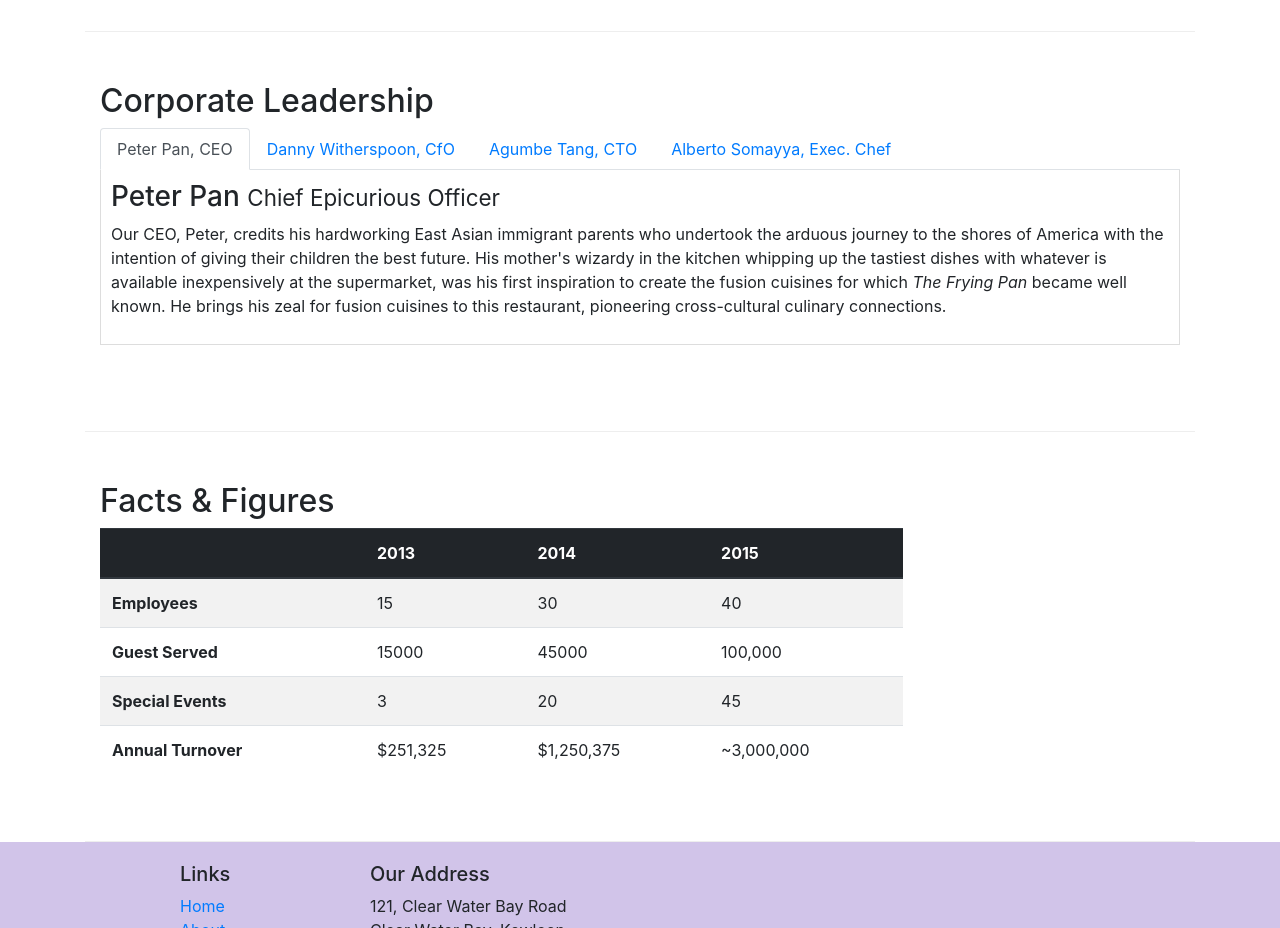
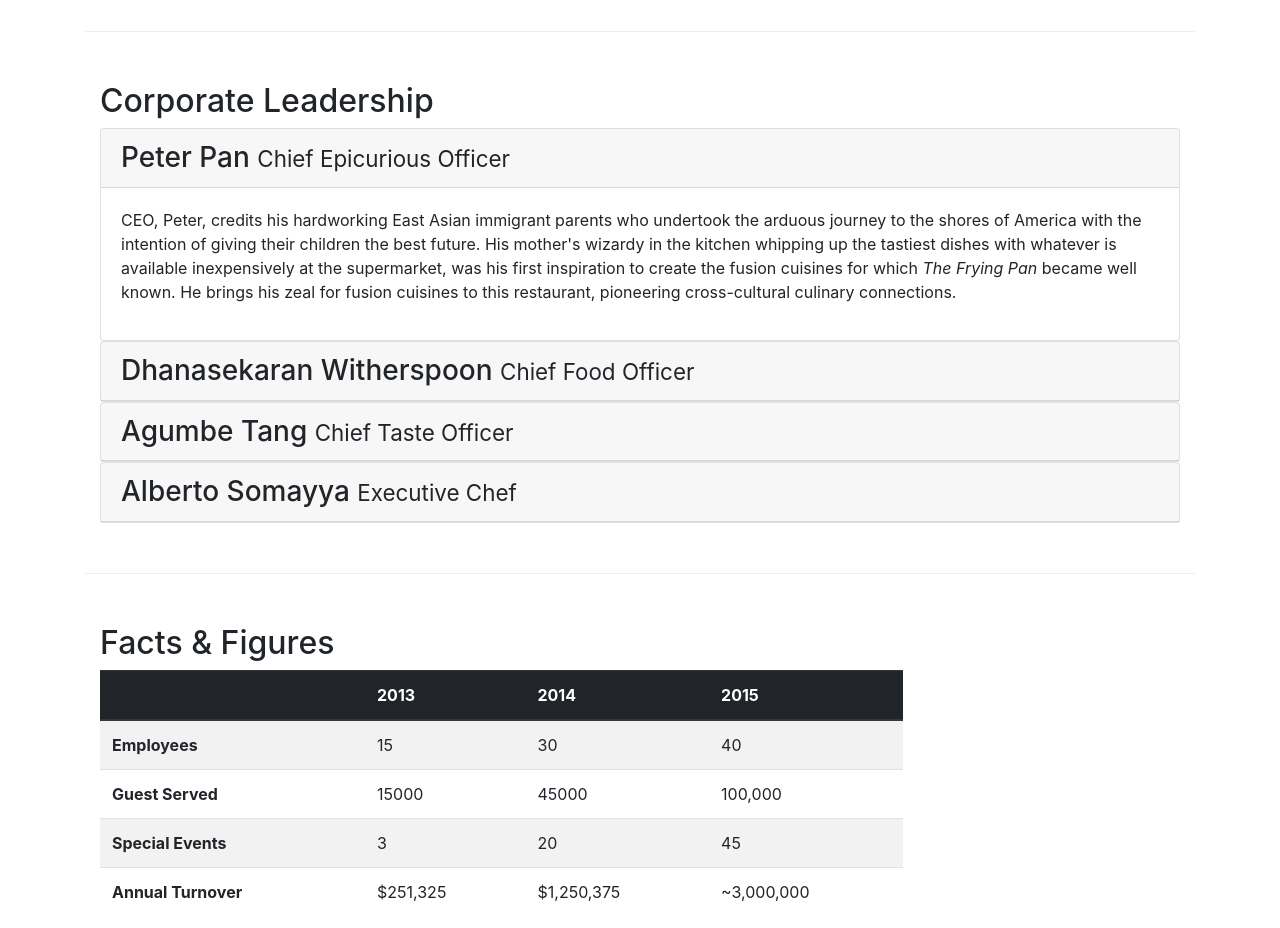
Before and after one commit to Harpreet1716/Bootstrap, a website: page aboutus.html in a window 1280 px wide. Shown: the part 940-1868 px from the top of the page. Drawn offline with nearby package versions, Linux system fonts and the light colour scheme.

Commit message:
Accordian

```diff
--- a/aboutus.html
+++ b/aboutus.html
@@ -101,36 +101,49 @@
             <div class="col-12">
                 <h2>Corporate Leadership</h2>
 
-                <ul class="nav nav-tabs">
-                    <li class="nav-item">
-                        <a class="nav-link active" href="#peter" role="tab" data-toggle="tab">Peter Pan, CEO</a>
-                    </li>
-                    <li class="nav-item">
-                        <a class="nav-link" href="#danny" role="tab" data-toggle="tab">Danny Witherspoon, CfO</a>
-                    </li>
-                    <li class="nav-item">
-                        <a class="nav-link" href="#agumbe" role="tab" data-toggle="tab">Agumbe Tang, CTO</a>
-                    </li>
-                    <li class="nav-item">
-                        <a class="nav-link" href="#alberto" role="tab" data-toggle="tab">Alberto Somayya, Exec. Chef</a>
-                    </li>
-                </ul>
-                <div class="tab-content">
-                    <div role="tabpanel" class="tab-pane fade show active" id="peter">
-                        <h3>Peter Pan <small>Chief Epicurious Officer</small></h3>
-                        <p class="d-none d-sm-block">Our CEO, Peter, credits his hardworking East Asian immigrant parents who undertook the arduous journey to the shores of America with the intention of giving their children the best future. His mother's wizardy in the kitchen whipping up the tastiest dishes with whatever is available inexpensively at the supermarket, was his first inspiration to create the fusion cuisines for which <em>The Frying Pan</em> became well known. He brings his zeal for fusion cuisines to this restaurant, pioneering cross-cultural culinary connections.</p>
+                <div id="accordian">
+                    <div class="card">
+                        <div class="card-header" role="tab" id="peterhead">
+                            <h3 class="mb-0"> <a data-toggle="collapse" data-target="#peter">Peter Pan <small>Chief Epicurious Officer</small></a></h3>
+                        </div>
+                        <div role="tabpanel" class="collapse show" id="peter" data-parent="#accordian">
+                            <div class="card-body">
+                                <p class="d-none d-sm-block">CEO, Peter, credits his hardworking East Asian immigrant parents who undertook the arduous journey to the shores of America with the intention of giving their children the best future. His mother's wizardy in the kitchen whipping up the tastiest dishes with whatever is available inexpensively at the supermarket, was his first inspiration to create the fusion cuisines for which <em>The Frying Pan</em> became well known. He brings his zeal for fusion cuisines to this restaurant, pioneering cross-cultural culinary connections.</p>
+                            </div>
+                        </div>
                     </div>
-                    <div role="tabpanel" class="tab-pane fade show" id="danny">
-                        <h3>Dhanasekaran Witherspoon <small>Chief Food Officer</small></h3>
-                        <p class="d-none d-sm-block">Our CFO, Danny, as he is affectionately referred to by his colleagues, comes from a long established family tradition in farming and produce. His experiences growing up on a farm in the Australian outback gave him great appreciation for varieties of food sources. As he puts it in his own words, <em>Everything that runs, wins, and everything that stays, pays!</em></p>
+
+                    <div class="card">
+                        <div class="card-header" role="tab" id="dannyhead">
+                            <h3 class="mb-0"> <a data-toggle="collapse" data-target="#danny">Dhanasekaran Witherspoon <small>Chief Food Officer</small></a></h3>
+                        </div>
+                        <div role="tabpanel" class="collapse" id="danny" data-parent="#accordian">
+                            <div class="card-body">
+                                <p class="d-none d-sm-block">Our CFO, Danny, as he is affectionately referred to by his colleagues, comes from a long established family tradition in farming and produce. His experiences growing up on a farm in the Australian outback gave him great appreciation for varieties of food sources. As he puts it in his own words, <em>Everything that runs, wins, and everything that stays, pays!</em></p>
+                            </div>
+                        </div>
                     </div>
-                    <div role="tabpanel" class="tab-pane fade show" id="agumbe">
-                        <h3>Agumbe Tang <small>Chief Taste Officer</small></h3>
-                        <p class="d-none d-sm-block">Blessed with the most discerning gustatory sense, Agumbe, our CTO, personally ensures that every dish that we serve meets his exacting tastes. Our chefs dread the tongue lashing that ensues if their dish does not meet his exacting standards. He lives by his motto, <em>You click only if you survive my lick.</em></p>
+
+                    <div class="card">
+                        <div class="card-header" role="tab" id="agumbehead">
+                            <h3 class="mb-0"><a data-toggle="collapse" data-target="#agumbe">Agumbe Tang <small>Chief Taste Officer</small></a></h3>
+                        </div>
+                        <div role="tabpanel" class="collapse" id="agumbe" data-parent="#accordian">
+                            <div class="card-body">
+                                <p class="d-none d-sm-block">Blessed with the most discerning gustatory sense, Agumbe, our CTO, personally ensures that every dish that we serve meets his exacting tastes. Our chefs dread the tongue lashing that ensues if their dish does not meet his exacting standards. He lives by his motto, <em>You click only if you survive my lick.</em></p>
+                            </div>
+                        </div>
                     </div>
-                    <div role="tabpanel" class="tab-pane fade show" id="alberto">
-                        <h3>Alberto Somayya <small>Executive Chef</small></h3>
-                        <p class="d-none d-sm-block">Award winning three-star Michelin chef with wide International experience having worked closely with whos-who in the culinary world, he specializes in creating mouthwatering Indo-Italian fusion experiences. He says, <em>Put together the cuisines from the two craziest cultures, and you get a winning hit! Amma Mia!</em></p>
+
+                    <div class="card">
+                        <div class="card-header" role="tab" id="albertohead">
+                            <h3 class="mb-0"><a data-toggle="collapse" data-target="#alberto">Alberto Somayya <small>Executive Chef</small></a></h3>
+                        </div>
+                    </div>
+                    <div role="tabpanel" class="collapse" id="alberto" data-parent="#accordian">
+                        <div class="card-body">
+                            <p class="d-none d-sm-block">Award winning three-star Michelin chef with wide International experience having worked closely with whos-who in the culinary world, he specializes in creating mouthwatering Indo-Italian fusion experiences. He says, <em>Put together the cuisines from the two craziest cultures, and you get a winning hit! Amma Mia!</em></p>
+                        </div>
                     </div>
                 </div>
             </div>
```
